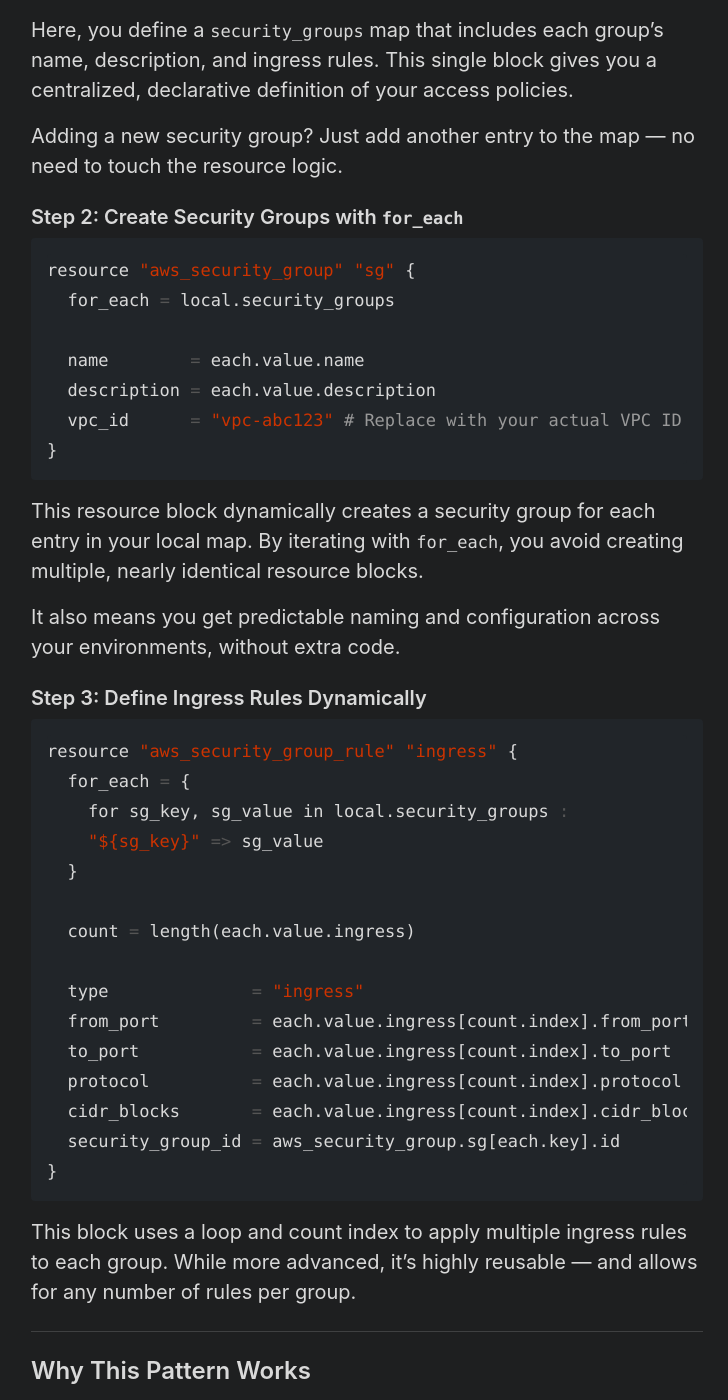
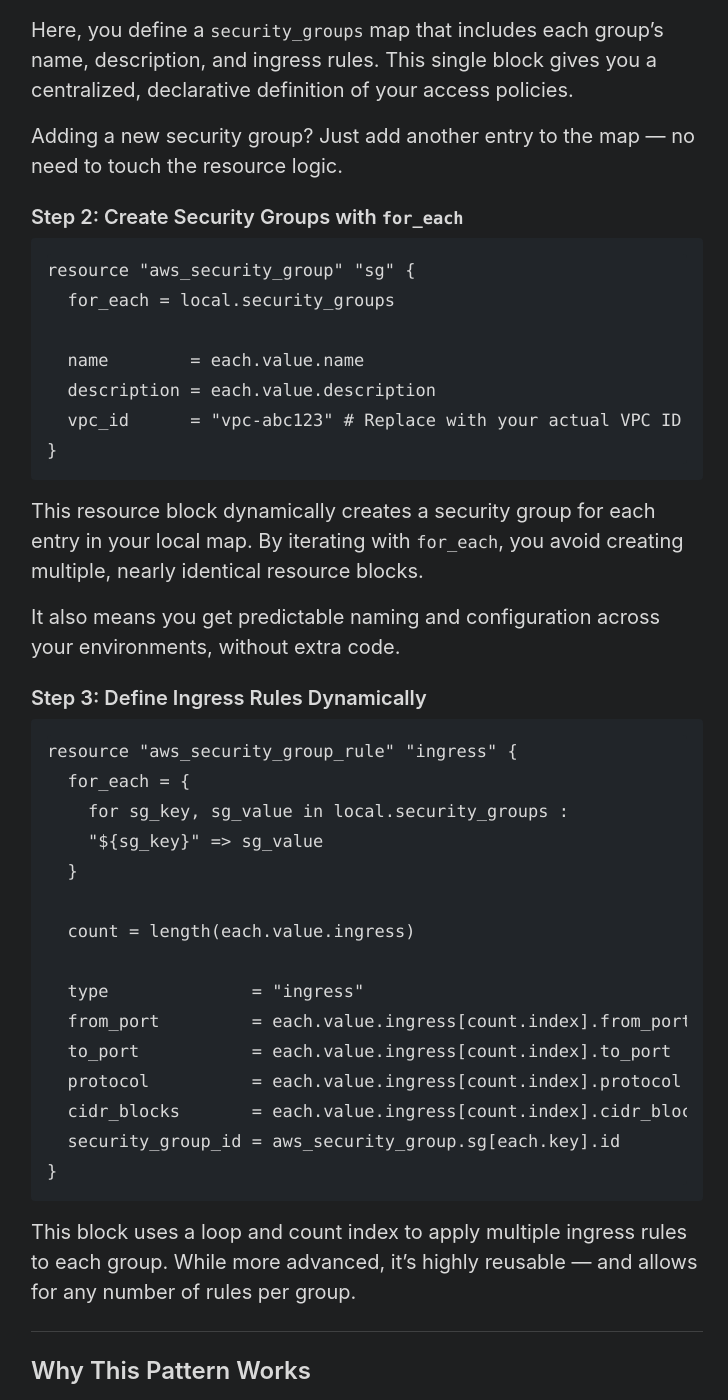
Before and after one commit to dstw/dstw.github.io, a Jekyll site: the page built from _posts/2025-05-24-clean-iac-terraform.markdown, in a window 1280 px wide and 1400 px high, scrolled down 2619 px. Shown: the whole window, without its empty margins (273-1001 px from the left). Built offline with Jekyll 4.4.1, drawn with Linux system fonts in a browser that asks for light colours; some of the changed text lies outside the part shown.

````diff
--- a/_posts/2025-05-25-clean-iac-terraform.markdown
+++ b/_posts/2025-05-24-clean-iac-terraform.markdown
@@ -5,7 +5,7 @@
 comments: true
 ---
 
-![Header](assets/images/header_clean_iac.png)
+![Header](/assets/images/header_clean_iac.png)
 
 Infrastructure as Code (IaC) allows engineering teams to manage cloud resources declaratively using configuration files. But writing Terraform that is not only functional but clean, DRY, and easy to maintain is the difference between a stable system and a future debugging nightmare.
 
@@ -41,7 +41,7 @@
 
 ### Step 1: Define Local Configuration
 
-```hcl
+```
 locals {
   security_groups = {
     web = {
@@ -69,7 +69,7 @@
 
 ### Step 2: Create Security Groups with `for_each`
 
-```hcl
+```
 resource "aws_security_group" "sg" {
   for_each = local.security_groups
 
@@ -85,7 +85,7 @@
 
 ### Step 3: Define Ingress Rules Dynamically
 
-```hcl
+```
 resource "aws_security_group_rule" "ingress" {
   for_each = {
     for sg_key, sg_value in local.security_groups :
````
Also changed, not shown: other parts of _posts/2025-05-24-clean-iac-terraform.markdown (+2 -0 lines).
